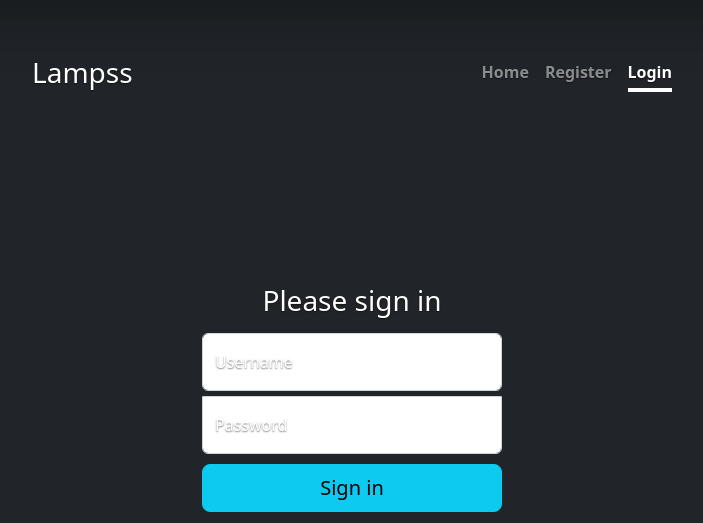
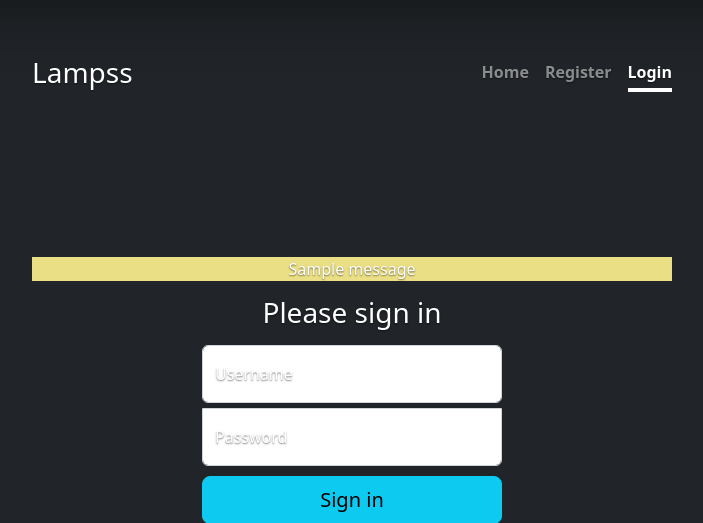
Before and after one commit to JarneVdP/Lamp-webapp-Jarne, a Flask app: page /login in a window 1280 px wide. Shown: the top 523 px of the page, without its empty margins (288-991 px from the left). Run offline with Flask 3, Linux system fonts and the light colour scheme; tables that the repository leaves empty hold one stand-in row (values such as "Sample post"); one stand-in notice (Sample message) is shown; parts of the project's set-up code (start-up, migrations or seed data) failed here and were passed over.

Commit message:
Added eerror message at wrong login

```diff
--- a/app/main/login.py
+++ b/app/main/login.py
@@ -4,33 +4,32 @@ from . import main
 import flask, flask_login
 
 
-#flask-login user_loader functie controleert bij elk pagina verzoek de geldigheid van de sessie
+#Check if the user is logged in. Remember the user if the user is logged in
 @login_manager.user_loader
 def load_user(user_id):
     return User.query.get(int(user_id))
 
 
-#flask-login custom unauthorized handler. Wordt uitgevoerd indien niet ingelogd of ongeldig...
+#flask-login custom unauthorized handler. If the user is not logged in, redirect to the unauthorized page where the log in and sign up forms are ready
 @login_manager.unauthorized_handler
 def unauthorized():
     return flask.render_template('unauthorized.html')
 
 
-
-#index template geeft andere inhoud afhankelijk of gebruiker is ingelogd of niet. Bekijk template...
+#index Shows the homepage. The text is dependant on whether the user is logged in or not
 @main.route('/')
 def index():
     return flask.render_template('index.html')
 
 
-#home template geeft bepaalde inhoud van de user sessie.
-#enkel toegankelijk indien gebruiker ingelogd.
+#home template shows the user information. It's just to show the salt and hash. Tbh, it's not smart to show the salt and hash to the user. It's just for testing purposes
 @main.route('/home')
 @flask_login.login_required
 def home():
     return flask.render_template('home.html')
 
-#logout route. Roept de flask-login logout_user() functie op om de gebruikersessie te stoppen.
+
+#logout route. using flask-login to log out the user. Redirect to the index page. because of wekzeug, we need to use main.index instead of just index. Main is the blueprint name
 @main.route("/logout")
 @flask_login.login_required
 def logout():
@@ -40,6 +39,9 @@ def logout():
 #Login route. GET methode voor weergeven login formulier. POST methode om login formulier te verwerken.
 #Controleert of username & password overeen komen met database
 #Roept de flask-login login_user(user) functie op indien correct, waarbij user de overeenkomende inhoud bevat volgens User model.
+
+#login route. GET method to show the login form. POST method to process the login form. Check if the user is in the database.
+#Else, redirect to the login page.
 @main.route('/login', methods=['GET', 'POST'])
 def login():
     if flask.request.method == 'POST':
@@ -48,8 +50,9 @@ def login():
             #salt and hash password
             if user and bcrypt.check_password_hash(user.pwd, flask.request.form['password']):
                 flask_login.login_user(user)
-                return flask.redirect(flask.url_for('main.indexlamp'))
-            #flask.flash('Invalid username or password')
+                return flask.redirect(flask.url_for('main.index'))
+            #Show popup message if the username or password is incorrect
+            flask.flash('Username or password is incorrect')
             return flask.redirect(flask.url_for('main.login'))
         except Exception as e:
             print(e)
@@ -57,9 +60,8 @@ def login():
     else:
         return flask.render_template('login.html')
 
-#Register route. GET methode voor weergeven register formulier. POST methode om register formulier te verwerken.
-#Maakt nieuwe user aan.
-#Nieuwe user wordt daarbij ook gepusht naar database.
+
+#Register route. GET method to show the register form. POST method to process the register form. When the user is created,push the new user to the database.
 @main.route('/register', methods=['GET', 'POST'])
 def register():
     if flask.request.method == 'POST':
--- a/app/templates/login.html
+++ b/app/templates/login.html
@@ -66,6 +66,10 @@
     input:focus+label {
       color: black;
     }
+
+    .textbackground {
+      background-color: #ebdf85;
+    }
   </style>
 
   <link rel="stylesheet" href="static/css/style.css">
@@ -88,18 +92,15 @@
       </div>
     </header>
 
-    <!-- {% block content %}
-    <div class="container">
-      {% for message in get_flashed_messages() %}
-      <div class="alert alert-warning">
-        <button type="button" class="close" data-dismiss="alert">&times;</button>
-        {{ message }}
-      </div>
+    <div class=textbackground>
+      {% with messages = get_flashed_messages() %}
+      {% if messages %}
+      {% for message in messages %}
+      {{ message }}
       {% endfor %}
-
-      {% block page_content %}{% endblock %}
+      {% endif %}
+      {% endwith %}
     </div>
-    {% endblock %} -->
 
     <div class="text-center">
       <main class="form-signin w-100 m-auto">
```
